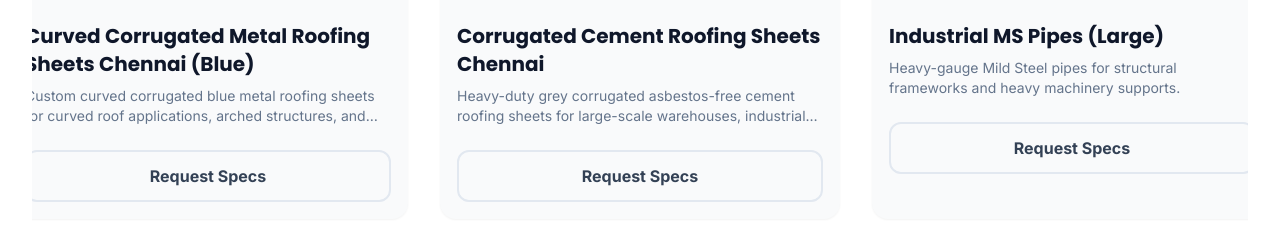
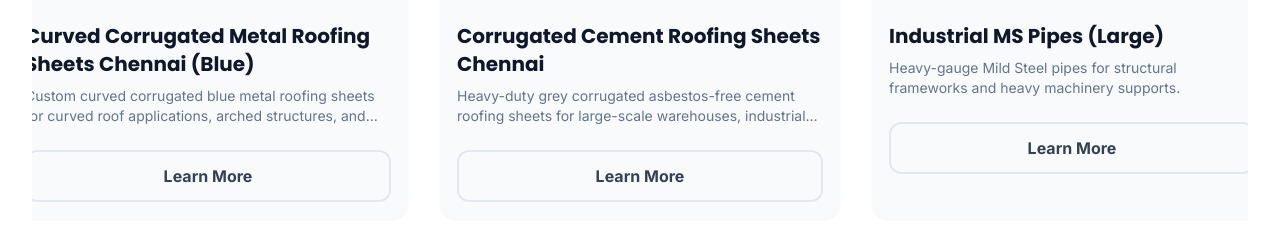
Before and after one commit to Meeranmk/vsk, a React (Vite) app: page /#/ in a window 1280 px wide. Shown: the part 3305-3557 px from the top of the page. Built offline with nearby package versions, Linux system fonts and the light colour scheme.

Commit message:
Update company branding and UI text - Changed company affiliation to Hameed&Co Group - Updated product button text to 'Learn More'

```diff
--- a/App.tsx
+++ b/App.tsx
@@ -20,7 +20,7 @@ const Loader = () => (
 const About = () => (
   <div className="pt-32 pb-24 px-4 max-w-7xl mx-auto">
     <h1 className="text-5xl font-extrabold mb-4 text-center">About VSK Traders</h1>
-    <p className="text-center text-orange-600 font-bold text-xl mb-16">Part of VSK Group of Companies</p>
+    <p className="text-center text-orange-600 font-bold text-xl mb-16">Part of Hameed&Co Group of Companies</p>
 
     {/* Founder Section */}
     <div className="bg-gradient-to-br from-slate-900 to-slate-800 rounded-[3rem] p-12 mb-16 shadow-2xl">
--- a/pages/Home.tsx
+++ b/pages/Home.tsx
@@ -250,7 +250,7 @@ const Home: React.FC = () => {
                   <h3 className="text-xl font-bold text-slate-900 mb-2">{p.name}</h3>
                   <p className="text-sm text-slate-500 mb-6 line-clamp-2">{p.description}</p>
                   <Link to="/products" className="block text-center border-2 border-slate-200 py-3 rounded-xl font-bold text-slate-700 hover:border-blue-900 hover:text-blue-900 transition-all">
-                    Request Specs
+                    Learn More
                   </Link>
                 </div>
               ))}
```
